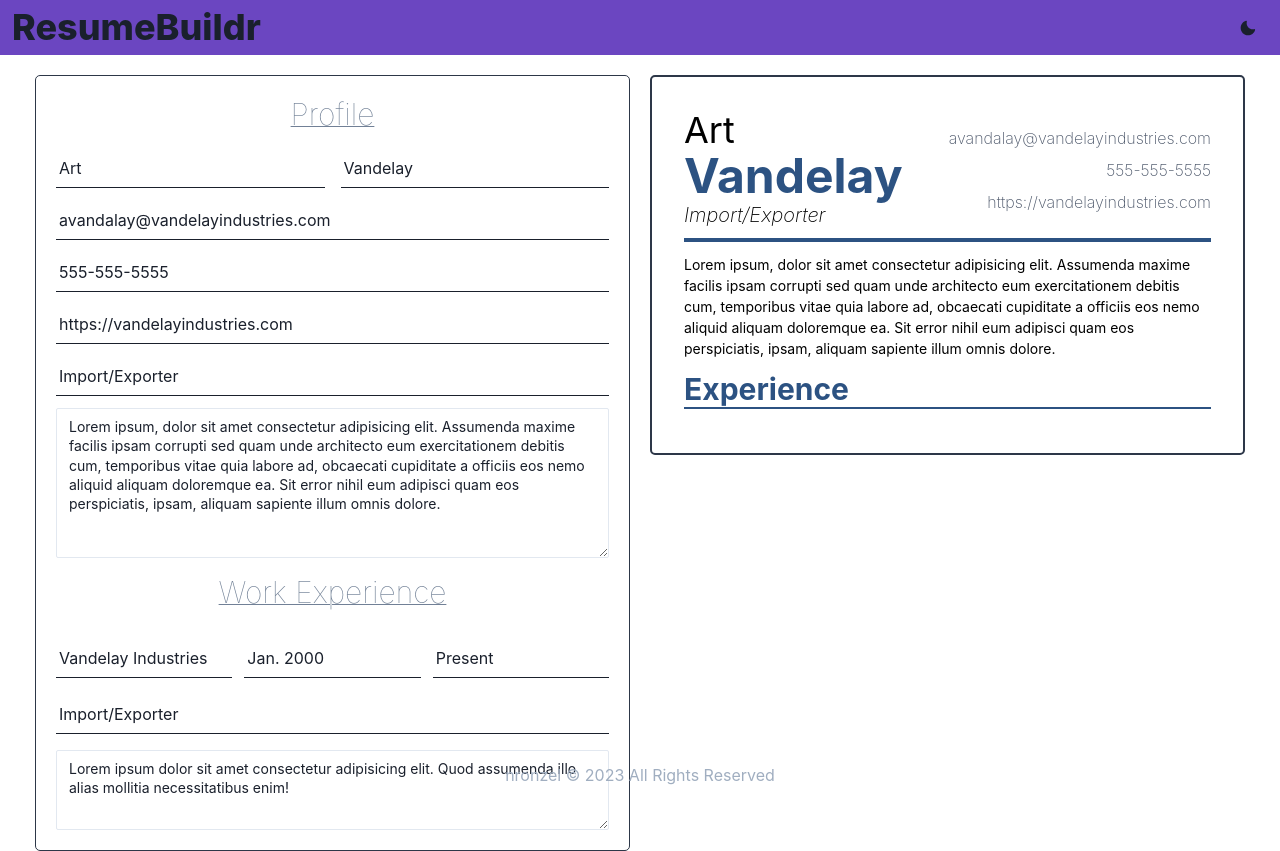
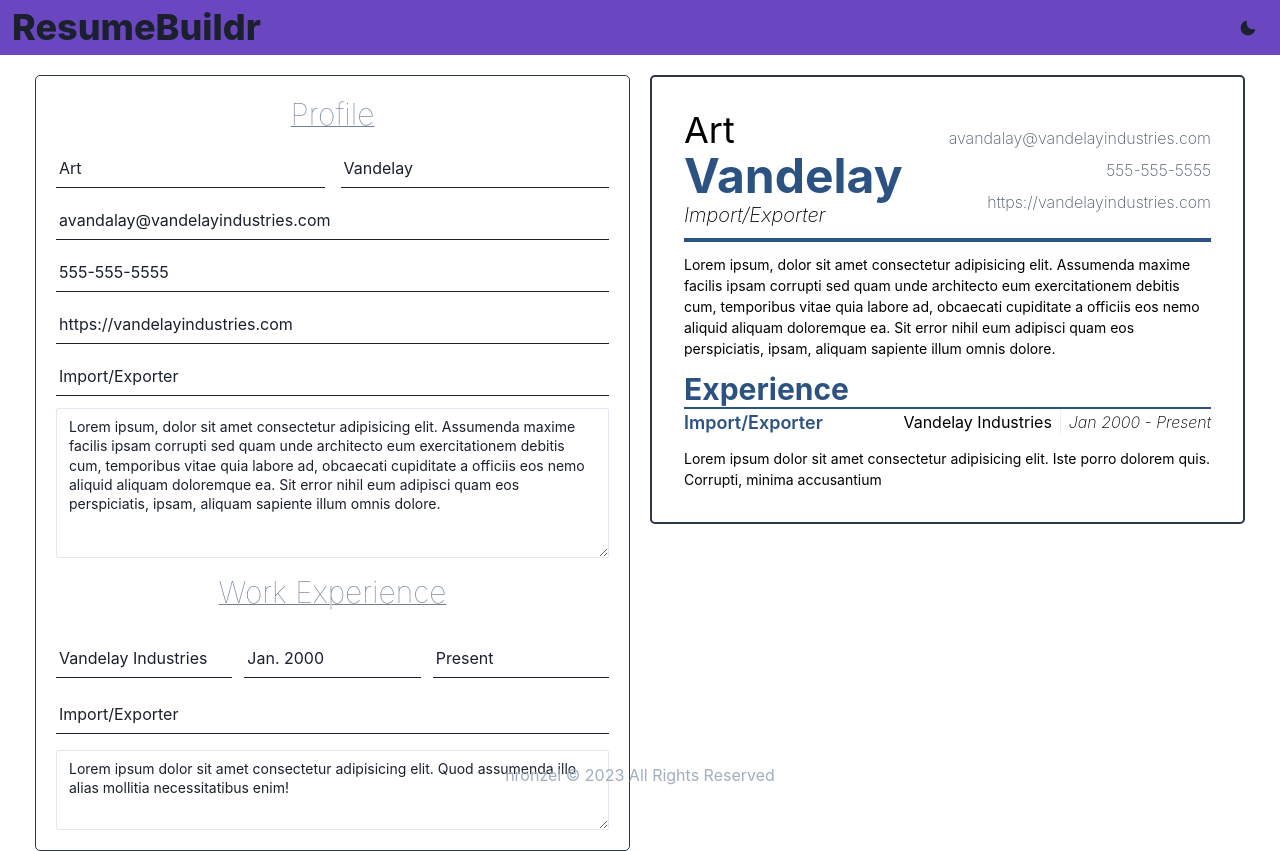
Before and after one commit to nronzel/resume-maker, a React (Vite) app: page / in a window 1280 px wide. Built offline with nearby package versions, Linux system fonts and the light colour scheme.

Commit message:
styled work experience preview

```diff
--- a/src/components/ExperiencePreview.jsx
+++ b/src/components/ExperiencePreview.jsx
@@ -1,4 +1,4 @@
-import { Flex, Heading, Text } from "@chakra-ui/react";
+import { Divider, Flex, HStack, Spacer, Text } from "@chakra-ui/react";
 import React, { Component } from "react";
 
 class ExperiencePreview extends Component {
@@ -7,10 +7,32 @@ class ExperiencePreview extends Component {
   }
   render() {
     return (
-      <Flex w="100%" pt={3}>
+      <Flex w="100%" direction="column">
         {this.props.experience.map((job) => {
           const { id, companyName, start, end, jobDescription, jobTitle } = job;
-          return <Text key={id}></Text>;
+          return (
+            <>
+              <Flex w="100%" mb={3}>
+                <Text
+                  key={id}
+                  fontSize="lg"
+                  fontWeight="semibold"
+                  color="blue.700"
+                >
+                  {jobTitle}
+                </Text>
+                <Spacer />
+                <HStack h="25px">
+                  <Text>{companyName}</Text>
+                  <Divider orientation="vertical" />
+                  <Text as="i" fontWeight="thin">
+                    {start} - {end}
+                  </Text>
+                </HStack>
+              </Flex>
+              <Text fontSize="sm">{jobDescription}</Text>
+            </>
+          );
         })}
       </Flex>
     );
```
